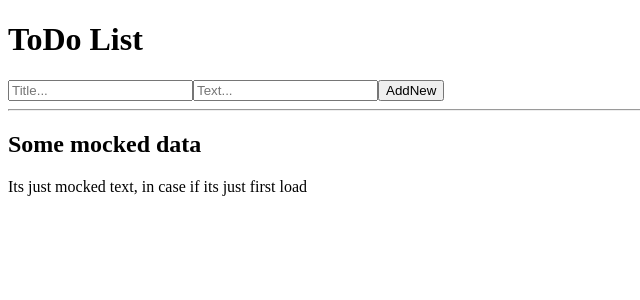
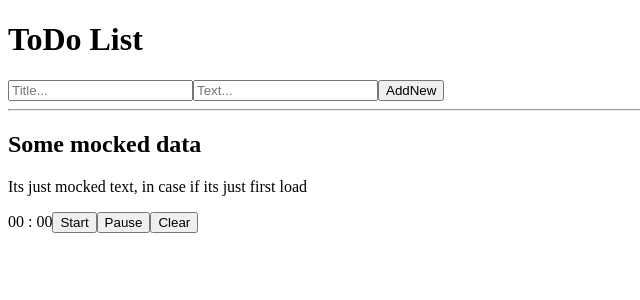
Before and after one commit to baksofill/toDoListApp, an Angular app: page / in a window 1280 px wide. Shown: the top 300 px of the page, without its empty margins (0-640 px from the left). Built offline with nearby package versions, Linux system fonts and the light colour scheme.

Commit message:
temp timer impl

```diff
--- a/src/app/app.component.ts
+++ b/src/app/app.component.ts
@@ -1,6 +1,7 @@
 import { Component } from '@angular/core';
 import { ItemsDataService } from './items-data.service';
 
+//todo: impl external interface in external dir
 export interface Item {
   title: string;
   text: string;
--- a/src/app/list/list.component.html
+++ b/src/app/list/list.component.html
@@ -1,4 +1,10 @@
 <div class="card">
   <h2>{{item.title}}</h2>
   <p>{{item.text}}</p>
+  <div class="timer">
+    <span>{{min}} : {{sec}}</span>
+    <button (click)="onStart()">Start</button>
+    <button (click)="onPause()">Pause</button>
+    <button (click)="onClear()">Clear</button>
+  </div>
 </div>
--- a/src/app/list/list.component.ts
+++ b/src/app/list/list.component.ts
@@ -6,7 +6,60 @@ import {Component, Input, OnInit} from '@angular/core';
   styleUrls: ['./list.component.scss']
 })
 export class ListComponent implements OnInit {
+  timer: string = '00:10';
+  sec: string = '00';
+  min: string = '00';
+
+
   @Input() item: any;
+
   ngOnInit(): void {}
 
+  onStart(): void {
+    let newDate = new Date();
+    console.log('---->', newDate);
+
+    let sec = Number(this.sec);
+    let min = Number(this.min);
+
+    let timer = setInterval(function() {
+      debugger;
+      if (sec < 10) {
+        this.sec = "0" + sec++;
+      }
+      else {
+        this.sec = '00';
+      }
+      // if (min >= 59 && sec >=59 ) {
+      //   this.stopTimeSec(timer);
+      //   return true;
+      // }
+      // if (sec > 59) {
+      //   sec = 0;
+      //   min++;
+      // }
+      // if (min > 59) {
+      //   min = 0;
+      // }
+    }, 1000);
+  }
+
+  stopTimeSec(timer) {
+    debugger;
+    if (timer) {
+      clearInterval(timer);
+      return timer;
+    }
+    else return timer;
+  }
+
+  onPause(): void {
+    console.log('----> just Pause now');
+  }
+  onClear(): void {
+    this.min = '00';
+    this.sec = '00';
+    console.log('----> cleaning of timer');
+  }
+
 }
```
